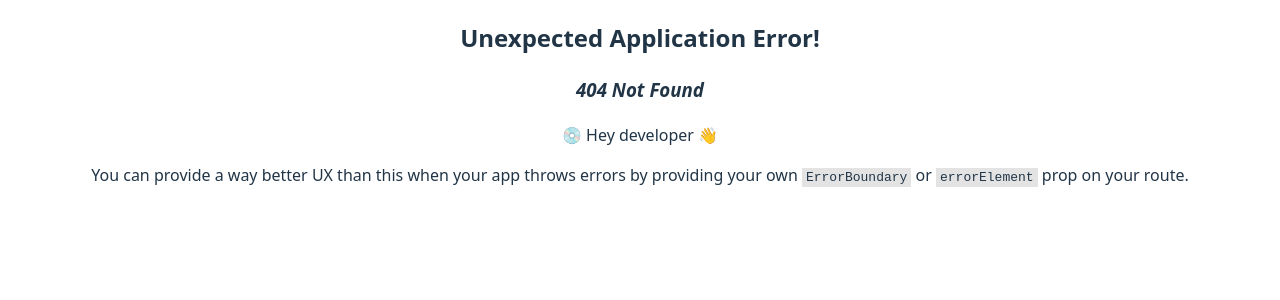
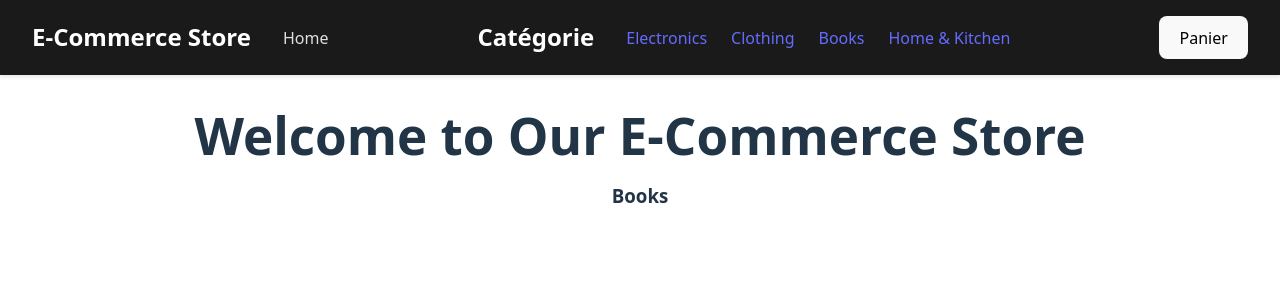
Before and after one commit to godafflig/ecommerce, a React (Vite) app: page /product/category/Books in a window 1280 px wide. Before the commit this address had no page. Shown: the top 300 px of the page. Built offline with nearby package versions, Linux system fonts and the light colour scheme.

Commit message:
add categories

```diff
--- a/src/app/components/organisms/Navbar.tsx
+++ b/src/app/components/organisms/Navbar.tsx
@@ -1,6 +1,6 @@
 import { Button } from "../atoms/Button";
 import "./Navbar.css";
-import { useNavigate } from "react-router-dom";
+import { Link, useNavigate } from "react-router-dom";
 
 
 export function Navbar() {
@@ -17,10 +17,10 @@ export function Navbar() {
             <div className="navbar__container">
                 <h1 className="navbar__title">Catégorie</h1>
                 <ul className="navbar__links">
-                    <li><a href="#Clothing">Clothing </a></li>
-                    <li><a href="#Electronics">Electronics</a></li>
-                    <li><a href="#Books">Books</a></li>
-                    <li><a href="#Kitchen">Home & Kitchen</a></li>
+                    <Link to="/product/category/Electronics">Electronics</Link>
+                    <Link to="/product/category/Clothing">Clothing</Link>
+                    <Link to="/product/category/Books">Books</Link>
+                    <Link to="/product/category/Kitchen">Home & Kitchen</Link>
                 </ul>
             </div>
             <div className="navbar__panier">
--- a/src/app/pages/HomePage.tsx
+++ b/src/app/pages/HomePage.tsx
@@ -1,14 +1,21 @@
 import { products } from "../data/product";
 import { Navbar } from "../components/organisms/Navbar";
 import { ProductCard } from "../components/organisms/ProductCard";
+import { useParams } from "react-router-dom";
 
 export function HomePage() {
+    const { category } = useParams();
+    console.log(category);
+    const filteredProducts = category
+        ? products.filter((product) => product.category === category)
+        : products;
     return (
         <div className="home-page">
             <Navbar />
             <h1>Welcome to Our E-Commerce Store</h1>
+            <h3>{category}</h3>
             <div className="products-grid">
-                {products.map((product) => (
+                {filteredProducts.map((product) => (
                     <ProductCard key={product.id} product={product} />
                 ))}
             </div>
--- a/src/app/routes.tsx
+++ b/src/app/routes.tsx
@@ -10,7 +10,7 @@ export const router = createBrowserRouter([
         element: <HomePage />,
     },
     {
-        path: "/product/:category",
+        path: "/product/category/:category",
         element: <HomePage />,
     },
     {
```
Also changed, not shown: src/app/pages/ProductCategorie.tsx (deleted, +0 -19 lines).
